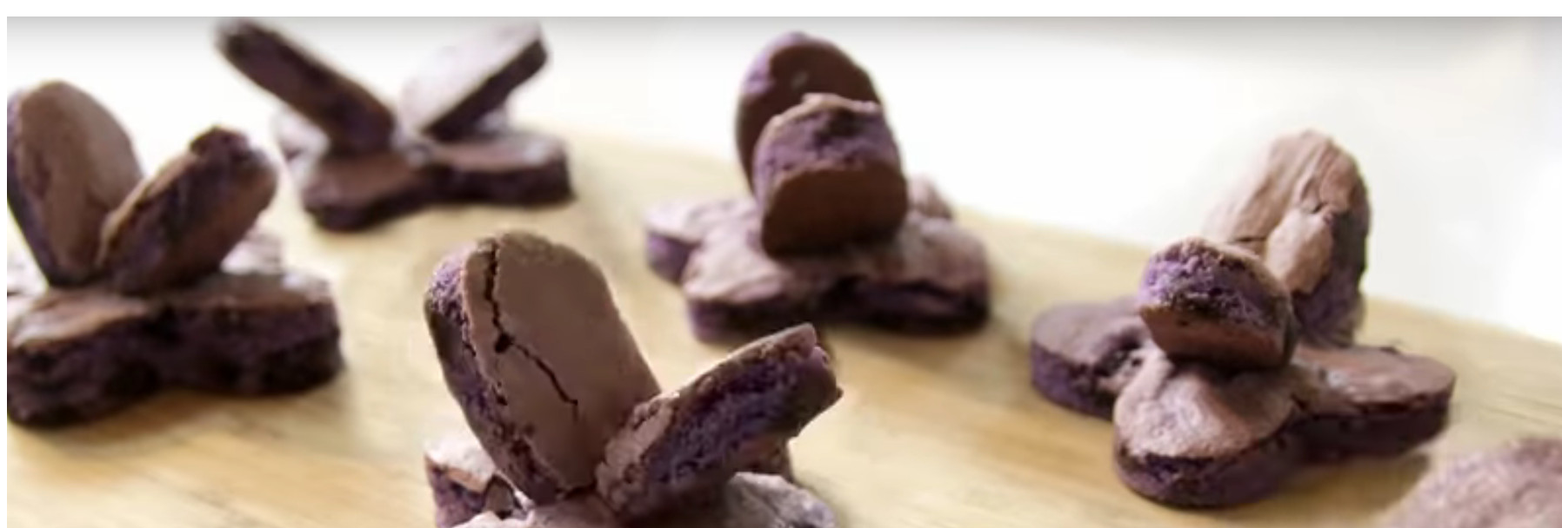
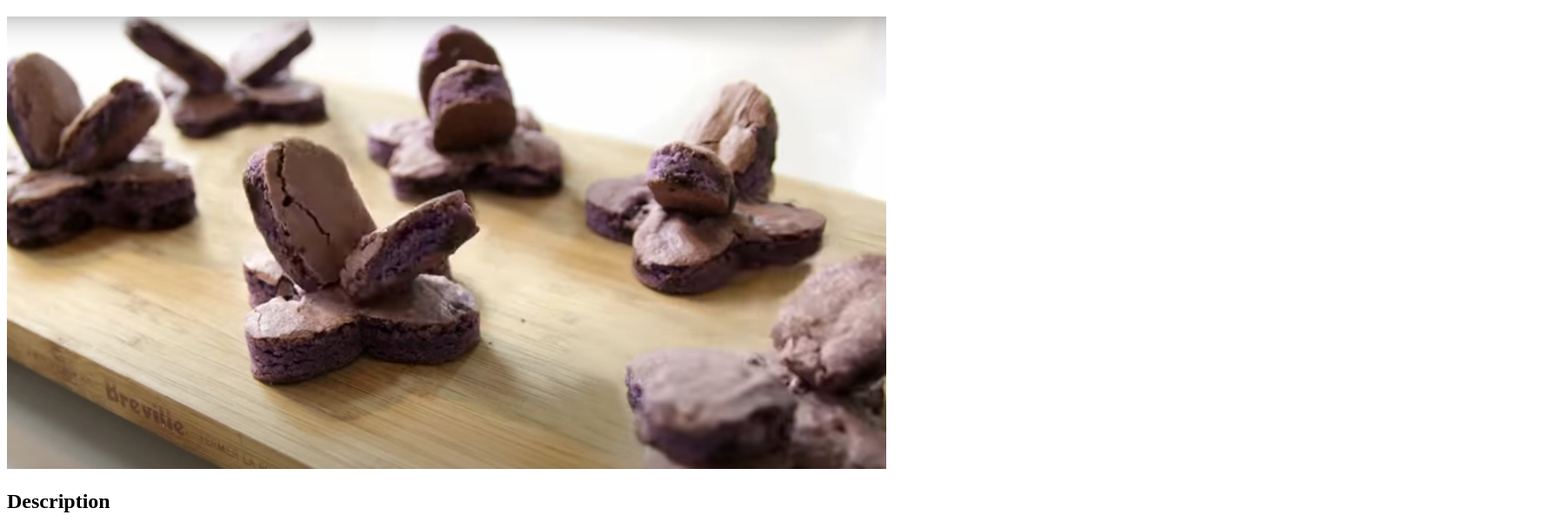
Before and after one commit to dusekbence/odin-recipes, a plain HTML site: page recipes/burple_nurples.html in a window 1280 px wide. Shown: the part 61-669 px from the top of the page at 87% size, 1796 px wide, since content can reach past the window. Drawn offline with Linux system fonts and the light colour scheme.

Commit message:
Fix aspect ratio of burple image and link from the index to burple_nurple

```diff
--- a/recipes/burple_nurples.html
+++ b/recipes/burple_nurples.html
@@ -9,7 +9,7 @@
     <h1>Burple nurples</h1>
 
 
-    <img src="burple_nurples.jpg" alt="Molded burple nurples">
+    <img src="burple_nurples.jpg" alt="Molded burple nurples" height="80%" width="80%">
 
 
     <h2>Description</h2>
```
Also changed, not shown: index.html (+2 -2 lines).
